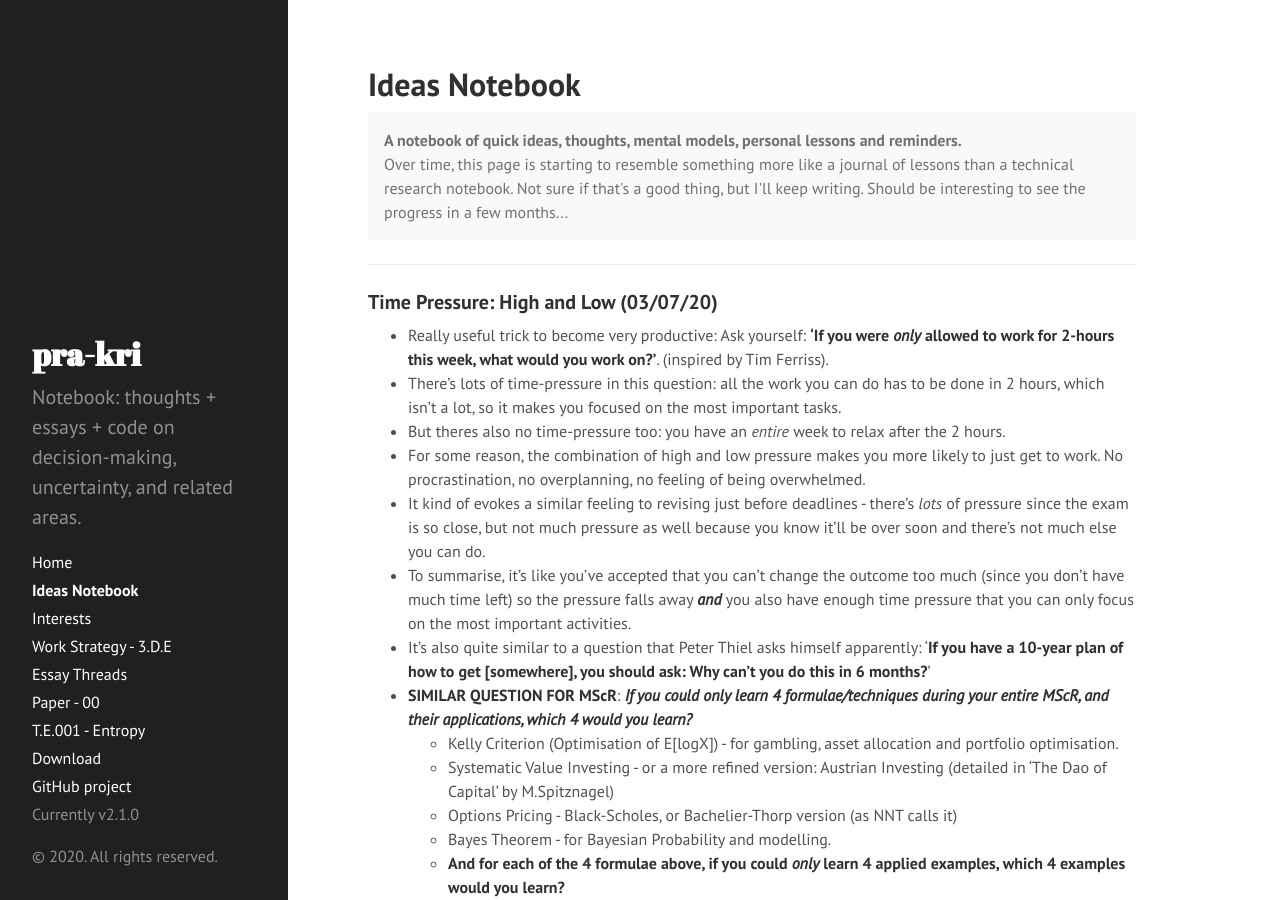
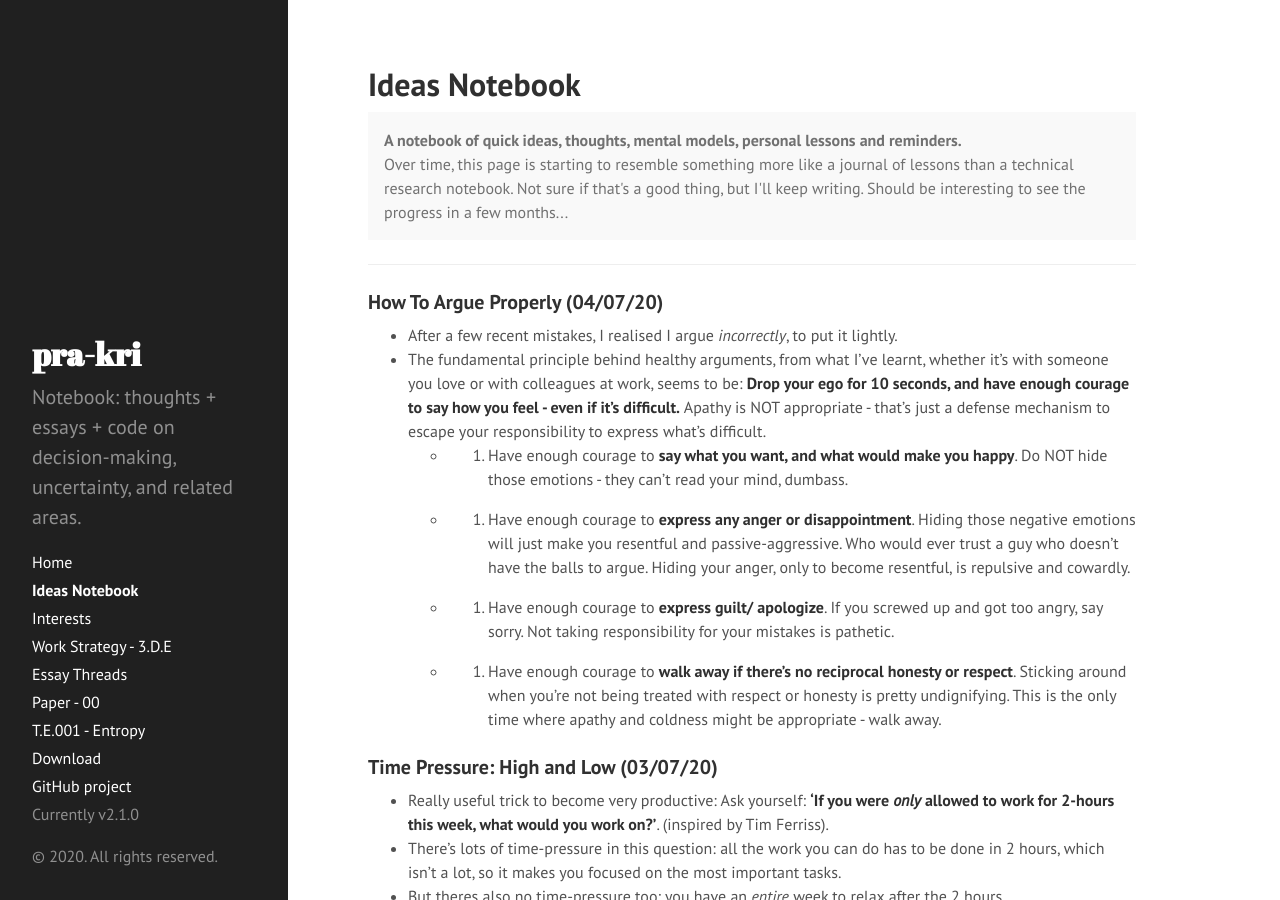
Before and after one commit to pra-kri/pra-kri.github.io, a Jekyll site: the page built from IdeasNotebook.md, in a window 1280 px wide and 900 px high. Built offline with Jekyll 4.4.1, drawn with Linux system fonts in a browser that asks for light colours.

Commit message:
Update IdeasNotebook.md

```diff
--- a/IdeasNotebook.md
+++ b/IdeasNotebook.md
@@ -10,6 +10,15 @@ title: Ideas Notebook
 
 
 ---
+
+### How To Argue Properly (04/07/20)
+* After a few recent mistakes, I realised I argue *incorrectly*, to put it lightly.
+* The fundamental principle behind healthy arguments, from what I've learnt, whether it's with someone you love or with colleagues at work, seems to be: **Drop your ego for 10 seconds, and have enough courage to say how you feel - even if it's difficult.** Apathy is NOT appropriate - that's just a defense mechanism to escape your responsibility to express what's difficult.
+    * 1. Have enough courage to **say what you want, and what would make you happy**. Do NOT hide those emotions - they can't read your mind, dumbass.
+    * 2. Have enough courage to **express any anger or disappointment**. Hiding those negative emotions will just make you resentful and passive-aggressive. Who would ever trust a guy who doesn't have the balls to argue. Hiding your anger, only to become resentful, is repulsive and cowardly.
+    * 3. Have enough courage to **express guilt/ apologize**. If you screwed up and got too angry, say sorry. Not taking responsibility for your mistakes is pathetic.
+    * 4. Have enough courage to **walk away if there's no reciprocal honesty or respect**. Sticking around when you're not being treated with respect or honesty is pretty undignifying. This is the only time where apathy and coldness might be appropriate - walk away.
+
 
 ### Time Pressure: High and Low (03/07/20)
 * Really useful trick to become very productive: Ask yourself: **'If you were *only* allowed to work for 2-hours this week, what would you work on?'**. (inspired by Tim Ferriss).
```
